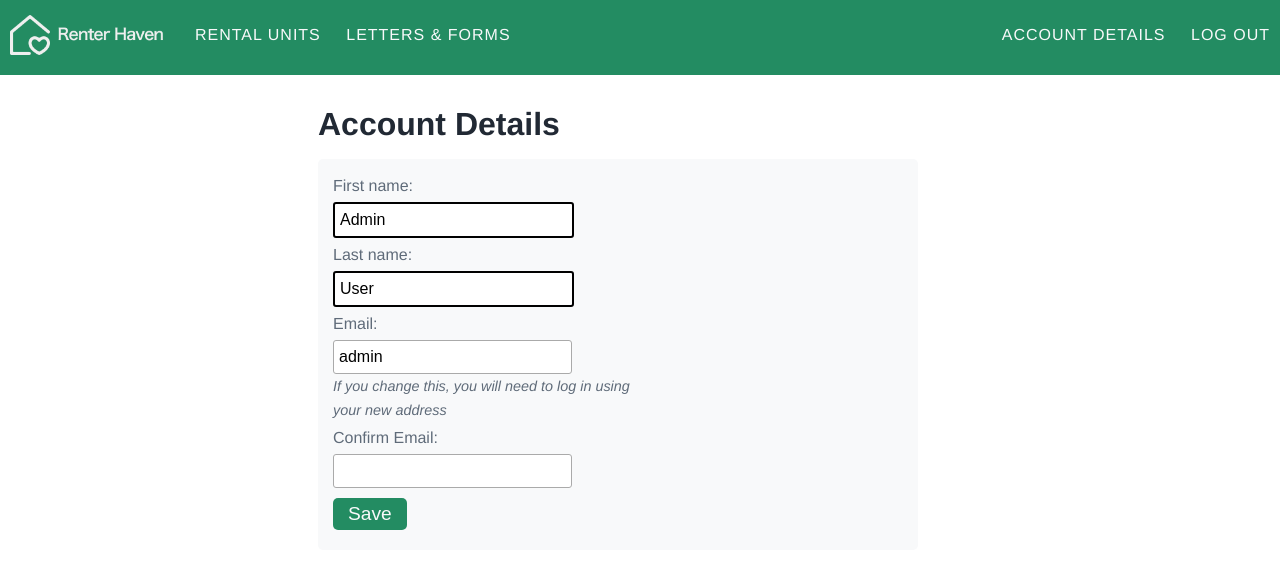
After one commit to openkentuckiana/renters-rights, a Django app: a page that uses renters_rights/units/templates/base.html in a window 1280 px wide. The commit adds this page. Shown: the top 569 px of the page. Run offline with Django 3.2, Linux system fonts and the light colour scheme; a user stored in the database is signed in; style sheets or scripts are compiled from the project's sources; parts of the project's set-up code (start-up, migrations or seed data) failed here and were passed over; some libraries are stand-ins or nearby versions.

Commit message:
Account details page

```diff
--- a/renters_rights/noauth/forms.py
+++ b/renters_rights/noauth/forms.py
@@ -1,4 +1,5 @@
 from django import forms
+from django.utils.translation import gettext_lazy as _
 
 
 class LoginForm(forms.Form):
@@ -8,3 +9,24 @@ class LoginForm(forms.Form):
 class CodeForm(forms.Form):
     email = forms.EmailField(label="Email address", max_length=100)
     code = forms.CharField(label="Code", max_length=20)
+
+
+class UserProfileForm(forms.Form):
+    first_name = forms.CharField(label=_("First name"), max_length=100, required=True)
+    last_name = forms.CharField(label=_("Last name"), max_length=100, required=True)
+    email = forms.CharField(
+        label=_("Email"), help_text=_("If you change this, you will need to log in using your new address"), required=False
+    )
+    confirm_email = forms.CharField(label=_("Confirm Email"), required=False)
+
+    def __init__(self, original_email=None, *args, **kwargs):
+        super().__init__(*args, **kwargs)
+        self.original_email = original_email
+
+    def clean(self):
+        super().clean()
+        email = self.cleaned_data.get("email")
+        confirm_email = self.cleaned_data.get("confirm_email")
+
+        if email and email != self.original_email and email != confirm_email:
+            raise forms.ValidationError({"confirm_email": _("Email addresses do not match.")})
--- a/renters_rights/noauth/models.py
+++ b/renters_rights/noauth/models.py
@@ -4,6 +4,7 @@ from secrets import choice
 
 from django.conf import settings
 from django.contrib.auth.models import AbstractUser
+from django.contrib.postgres.fields import ArrayField
 from django.core.exceptions import ObjectDoesNotExist
 from django.core.mail import EmailMultiAlternatives
 from django.db import models
@@ -21,6 +22,7 @@ DEFAULT_CODE_TTL_MINUTES = 60
 
 class User(AbstractUser, BaseModel):
     code_last_sent = models.DateTimeField(blank=True, null=True)
+    previous_emails = ArrayField(models.EmailField(), default=list)
 
     def __str__(self):
         return f"{self.username}"
--- /dev/null
+++ b/renters_rights/noauth/templates/account-details.html
@@ -0,0 +1,26 @@
+{% extends "base.html" %}
+
+{% load i18n %}
+
+{% block title %}{% trans 'Account Details' %}{% endblock title %}
+
+{% block content %}
+
+
+<div id="log-in">
+    <h2>{% trans 'Account Details' %}</h2>
+
+    <div class="content-body">
+        <form method="post" novalidate>
+            {% csrf_token %}
+            <table>
+                {{ form.as_table }}
+            </table>
+            <div id="buttons">
+                <button>{% trans "Save" %}</button>
+            </div>
+        </form>
+    </div>
+</div>
+
+{% endblock %}
--- a/renters_rights/noauth/urls.py
+++ b/renters_rights/noauth/urls.py
@@ -1,10 +1,11 @@
 from django.conf.urls import url
 
-from .views import CodeView, LogInView, LogOutView
+from .views import CodeView, LogInView, LogOutView, UserProfileView
 
 app_name = "noauth"
 urlpatterns = [
     url(r"^code/$", CodeView.as_view(), name="code"),
     url(r"^log-in/$", LogInView.as_view(), name="log-in"),
     url(r"^log-out/$", LogOutView.as_view(), name="log-out"),
+    url(r"^details/$", UserProfileView.as_view(), name="account-details"),
 ]
--- a/renters_rights/noauth/views.py
+++ b/renters_rights/noauth/views.py
@@ -11,7 +11,9 @@ from django.utils.translation import gettext_lazy as _
 from django.views import View
 from django.views.generic.edit import FormView
 
-from .forms import CodeForm, LoginForm
+from lib.views import ProtectedView
+
+from .forms import CodeForm, LoginForm, UserProfileForm
 from .models import AuthCode, User
 
 
@@ -122,3 +124,47 @@ class LogOutView(View):
         messages.add_message(request, messages.SUCCESS, _("You have been logged out."))
         logout(request)
         return HttpResponseRedirect(reverse("homepage"))
+
+
+class UserProfileView(FormView, ProtectedView):
+    template_name = "account-details.html"
+    form_class = UserProfileForm
+    success_url = reverse_lazy("noauth:account-details")
+
+    def get_context_data(self, **kwargs):
+        context = super().get_context_data(**kwargs)
+        context["user"] = self.request.user
+        return context
+
+    def get_form_kwargs(self):
+        kwargs = super().get_form_kwargs()
+        kwargs["original_email"] = self.request.user.username
+        return kwargs
+
+    def get_initial(self):
+        initial = super().get_initial()
+        initial["first_name"] = self.request.user.first_name
+        initial["last_name"] = self.request.user.last_name
+        initial["email"] = self.request.user.username
+        return initial
+
+    def form_valid(self, form):
+        user = self.request.user
+        email = form.cleaned_data.get("email")
+        if email:
+            previous_emails = user.previous_emails
+            previous_emails.append(user.username)
+
+            User.objects.filter(id=user.id).update(
+                first_name=form.cleaned_data["first_name"],
+                last_name=form.cleaned_data["last_name"],
+                username=form.cleaned_data.get("email") or user.username,
+                email=form.cleaned_data.get("email") or user.username,
+                previous_emails=previous_emails,
+            )
+        else:
+            User.objects.filter(id=user.id).update(
+                first_name=form.cleaned_data["first_name"], last_name=form.cleaned_data["last_name"]
+            )
+        messages.add_message(self.request, messages.SUCCESS, _("Your changes were saved."))
+        return super().form_valid(form)
--- a/renters_rights/renters_rights/urls.py
+++ b/renters_rights/renters_rights/urls.py
@@ -9,7 +9,7 @@ admin.site.site_header = "Renter Haven Administration"
 urlpatterns = [
     path("", include("units.urls")),
     path("admin/", admin.site.urls),
-    path("auth/", include("noauth.urls")),
+    path("account/", include("noauth.urls")),
     path("letters-forms/", include("documents.urls")),
     path("<path:url>", views.flatpage),
 ]
--- a/renters_rights/units/static/css/site.scss
+++ b/renters_rights/units/static/css/site.scss
@@ -772,6 +772,11 @@ form table {
     background-size: 0.65em auto, 100%;
   }
 
+  td span.helptext {
+    font-style: italic;
+    font-size: 90%;
+  }
+
   margin-bottom: 2em;
 }
 
--- a/renters_rights/units/templates/base.html
+++ b/renters_rights/units/templates/base.html
@@ -27,7 +27,7 @@
             </ul>
             <ul class="nav-items nav-right">
                 {% if user.is_authenticated %}
-                    <li><a onClick="alert('Coming soon')">{% trans "Account Details" %}</a></li>
+                    <li><a href="{%url 'noauth:account-details' %}">{% trans "Account Details" %}</a></li>
                     <li><a href="{% url 'noauth:log-out' %}" class="{% active_link 'noauth:log-out' %}">{% trans "Log Out" %}</a></li>
                 {% else %}
                     <li><a href="{% url 'noauth:log-in' %}" class="{% active_link 'noauth:log-in' %}">{% trans "Log In" %}</a></li>
```
Also changed, not shown: renters_rights/noauth/migrations/0003_authcode_previous_emails.py (added), renters_rights/noauth/migrations/0004_auto_20191025_2206.py (added).
